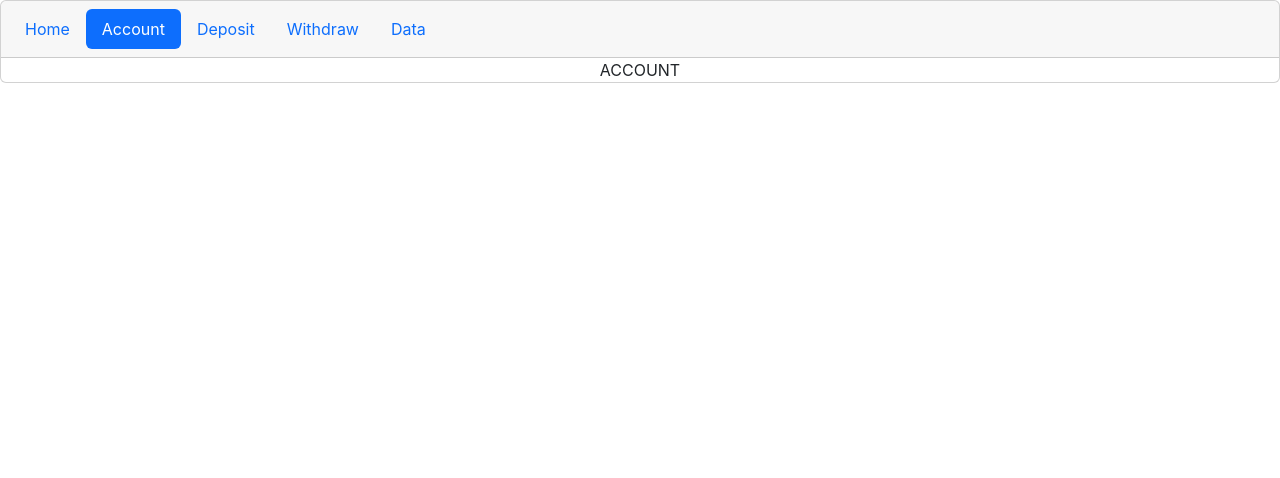
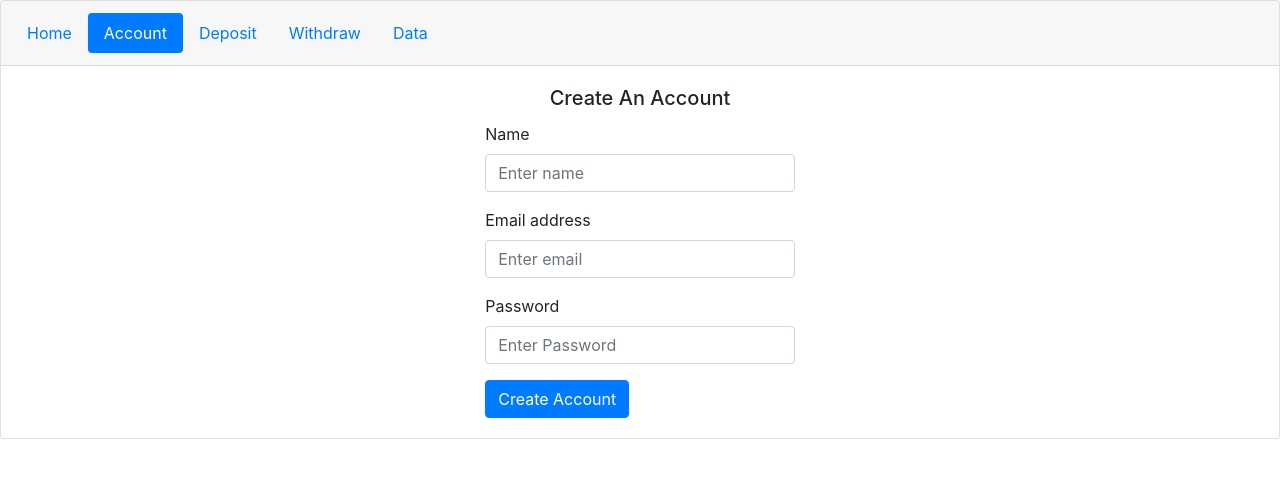
Before and after one commit to Dilksjm/banking-app, a React (Create React App) app: page /account in a window 1280 px wide. Shown: the top 478 px of the page. Built offline with nearby package versions, Linux system fonts and the light colour scheme.

Commit message:
add create an account page

```diff
--- a/package.json
+++ b/package.json
@@ -11,6 +11,7 @@
     "react-dom": "^18.2.0",
     "react-router-dom": "6.3.0",
     "react-scripts": "5.0.1",
+    "recoil": "0.7.4",
     "web-vitals": "^2.1.4"
   },
   "scripts": {
--- a/public/index.html
+++ b/public/index.html
@@ -24,7 +24,7 @@
       work correctly both with client-side routing and a non-root public URL.
       Learn how to configure a non-root public URL by running `npm run build`.
     -->
-    <link href="https://cdn.jsdelivr.net/npm/bootstrap@5.2.0-beta1/dist/css/bootstrap.min.css" rel="stylesheet" integrity="sha384-0evHe/X+R7YkIZDRvuzKMRqM+OrBnVFBL6DOitfPri4tjfHxaWutUpFmBp4vmVor" crossorigin="anonymous">
+    <link rel="stylesheet" href="https://cdn.jsdelivr.net/npm/bootstrap@4.0.0/dist/css/bootstrap.min.css" integrity="sha384-Gn5384xqQ1aoWXA+058RXPxPg6fy4IWvTNh0E263XmFcJlSAwiGgFAW/dAiS6JXm" crossorigin="anonymous">
     <title>React App</title>
   </head>
   <body>
@@ -40,6 +40,7 @@
       To begin the development, run `npm start` or `yarn start`.
       To create a production bundle, use `npm run build` or `yarn build`.
     -->
-    <script src="https://cdn.jsdelivr.net/npm/bootstrap@5.2.0-beta1/dist/js/bootstrap.bundle.min.js" integrity="sha384-pprn3073KE6tl6bjs2QrFaJGz5/SUsLqktiwsUTF55Jfv3qYSDhgCecCxMW52nD2" crossorigin="anonymous"></script>
-  </body>
+    <script src="https://code.jquery.com/jquery-3.2.1.slim.min.js" integrity="sha384-KJ3o2DKtIkvYIK3UENzmM7KCkRr/rE9/Qpg6aAZGJwFDMVNA/GpGFF93hXpG5KkN" crossorigin="anonymous"></script>
+    <script src="https://cdn.jsdelivr.net/npm/popper.js@1.12.9/dist/umd/popper.min.js" integrity="sha384-ApNbgh9B+Y1QKtv3Rn7W3mgPxhU9K/ScQsAP7hUibX39j7fakFPskvXusvfa0b4Q" crossorigin="anonymous"></script>
+    <script src="https://cdn.jsdelivr.net/npm/bootstrap@4.0.0/dist/js/bootstrap.min.js" integrity="sha384-JZR6Spejh4U02d8jOt6vLEHfe/JQGiRRSQQxSfFWpi1MquVdAyjUar5+76PVCmYl" crossorigin="anonymous"></script>  </body>
 </html>
--- a/src/App.css
+++ b/src/App.css
@@ -1,6 +1,4 @@
-.App {
-  text-align: center;
-}
+
 
 .App-logo {
   height: 40vmin;
--- a/src/App.js
+++ b/src/App.js
@@ -6,10 +6,12 @@ import Account from './routes/account';
 import Deposit from './routes/deposit';
 import Withdraw from './routes/withdraw';
 import Data from './routes/data';
+import Toast from './components/toast';
 
 function App() {
   return (
-    <div className="App card text-center">
+    <div className="card">
+        <Toast/>
         <NavBar/>
         <Routes>
             <Route path={'/'} element={<Home/>}/>
--- /dev/null
+++ b/src/components/toast.js
@@ -0,0 +1,24 @@
+import React from 'react';
+import {useRecoilValue, useResetRecoilState} from 'recoil';
+import {toastAtom} from '../recoil/atoms/toast';
+
+function Toast() {
+    const toast = useRecoilValue(toastAtom);
+    const resetToast = useResetRecoilState(toastAtom);
+
+    if(toast.show) {
+        return (
+
+            <div style={{position: 'absolute', top:0, left:'50%', backgroundColor: 'green', width: '190px', marginLeft: '-95px', color: 'white', borderRadius:'4px', padding:'16px'}}>
+                <div className={'ml-2 d-inline text-center'}>
+                    {toast.message}
+                </div>
+                <button type="button" className="mb-1 close" aria-label="Close" onClick={resetToast}>
+                        <span aria-hidden="true">&times;</span>
+                </button>
+            </div>
+        );
+    }
+}
+
+export default Toast;
--- a/src/index.js
+++ b/src/index.js
@@ -4,13 +4,16 @@ import './index.css';
 import App from './App';
 import reportWebVitals from './reportWebVitals';
 import {BrowserRouter} from 'react-router-dom';
+import {RecoilRoot} from 'recoil';
 
 const root = ReactDOM.createRoot(document.getElementById('root'));
 root.render(
   <React.StrictMode>
-      <BrowserRouter>
-          <App />
-      </BrowserRouter>
+      <RecoilRoot>
+          <BrowserRouter>
+              <App />
+          </BrowserRouter>
+      </RecoilRoot>
   </React.StrictMode>
 );
 
--- /dev/null
+++ b/src/recoil/atoms/toast.js
@@ -0,0 +1,11 @@
+// Unpublished Work © 2022 Deere & Company
+
+import {atom} from 'recoil';
+
+export const toastAtom = atom({
+    key: 'toast',
+    default: {
+        show: false,
+        message: null
+    }
+});
--- a/src/routes/account.js
+++ b/src/routes/account.js
@@ -1,8 +1,63 @@
-import React from 'react';
+import React, {useState} from 'react';
+import {useSetRecoilState} from 'recoil';
+import {toastAtom} from '../recoil/atoms/toast';
 
 function Account() {
+    const [name, setName] = useState('');
+    const [email, setEmail] = useState('');
+    const [password, setPassword] = useState('');
+    const [hasAccountBeenCreated, setHasAccountBeenCreated] = useState(false);
+    const idSetterMap = {
+        name: setName,
+        email: setEmail,
+        password: setPassword
+    }
+    const [passwordInvalid, setPasswordInvalid] = useState(false);
+    const setToast = useSetRecoilState(toastAtom)
+
+    const onChange = (input) => {
+        idSetterMap[input.target.id](input.target.value);
+    }
+
+    const onSubmit = (event) => {
+        event.preventDefault();
+        if(!passwordInvalid) {
+            for (const id in idSetterMap) {
+                idSetterMap[id]('')
+            }
+            setToast({show: true, message: 'Account Created'});
+            setHasAccountBeenCreated(true);
+        }
+    }
+
+    const passwordOnBlur = () => {
+        if(password.length < 8) {
+            setPasswordInvalid(true);
+        } else {
+            setPasswordInvalid(false);
+        }
+    }
+
     return (
-        <div>{'ACCOUNT'}</div>
+        <div className={'card-body'}>
+            <h5 className="card-title text-center">{'Create An Account'}</h5>
+            <form className={'w-25 mx-auto'} onSubmit={onSubmit}>
+                <div className="form-group">
+                    <label htmlFor="nameInput">{'Name'}</label>
+                    <input type="text" className="form-control" id="name" value={name} placeholder="Enter name" onChange={onChange} required/>
+                </div>
+                <div className="form-group">
+                    <label htmlFor="emailInput">{'Email address'}</label>
+                    <input type="email" className="form-control" id="email" value={email} placeholder="Enter email" onChange={onChange} required/>
+                </div>
+                <div className="form-group">
+                    <label htmlFor="passwordInput">{'Password'}</label>
+                    <input type="password" className={passwordInvalid ? 'form-control is-invalid' : 'form-control'} id="password" value={password} placeholder="Enter Password" required onChange={onChange} onBlur={passwordOnBlur}/>
+                    {passwordInvalid && <small id="passwordHelp" className="form-text text-muted">{'Password must be atleast 8 characters long.'}</small>}
+                </div>
+                <button type="submit" className="btn btn-primary">{!hasAccountBeenCreated ? 'Create Account' : 'Add Another Account'}</button>
+            </form>
+        </div>
     );
 }
 
```
Also changed, not shown: 1 other file (tests, documents, lock files or other folders).
